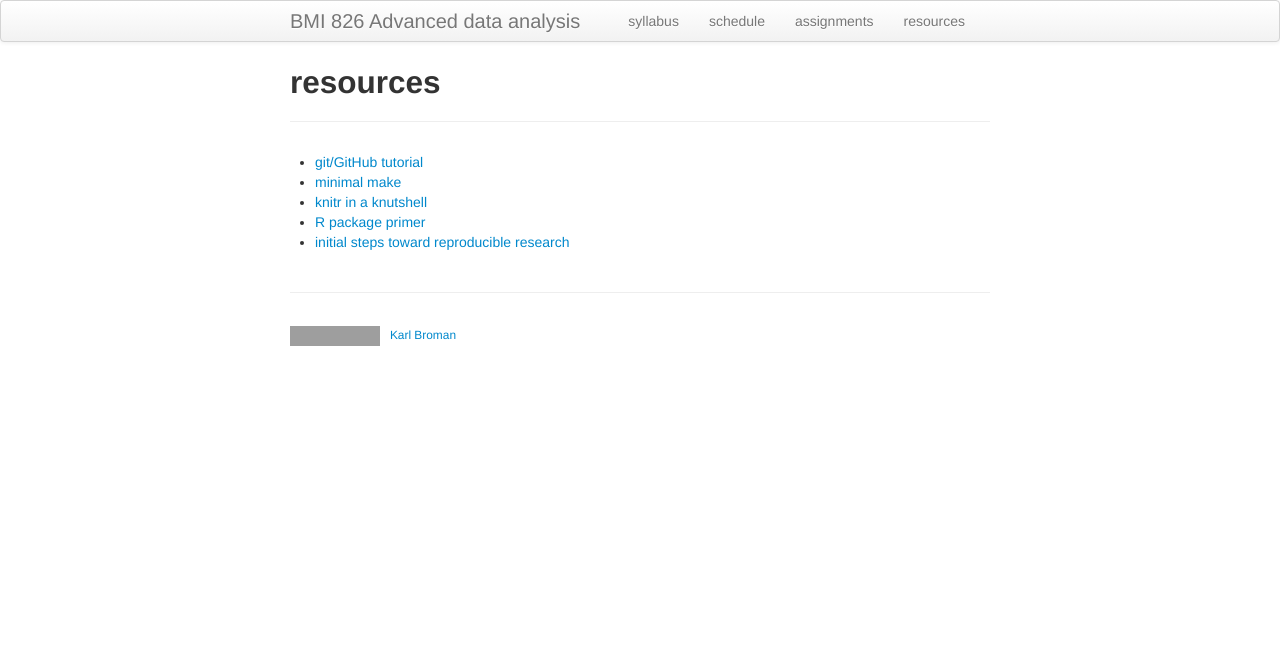
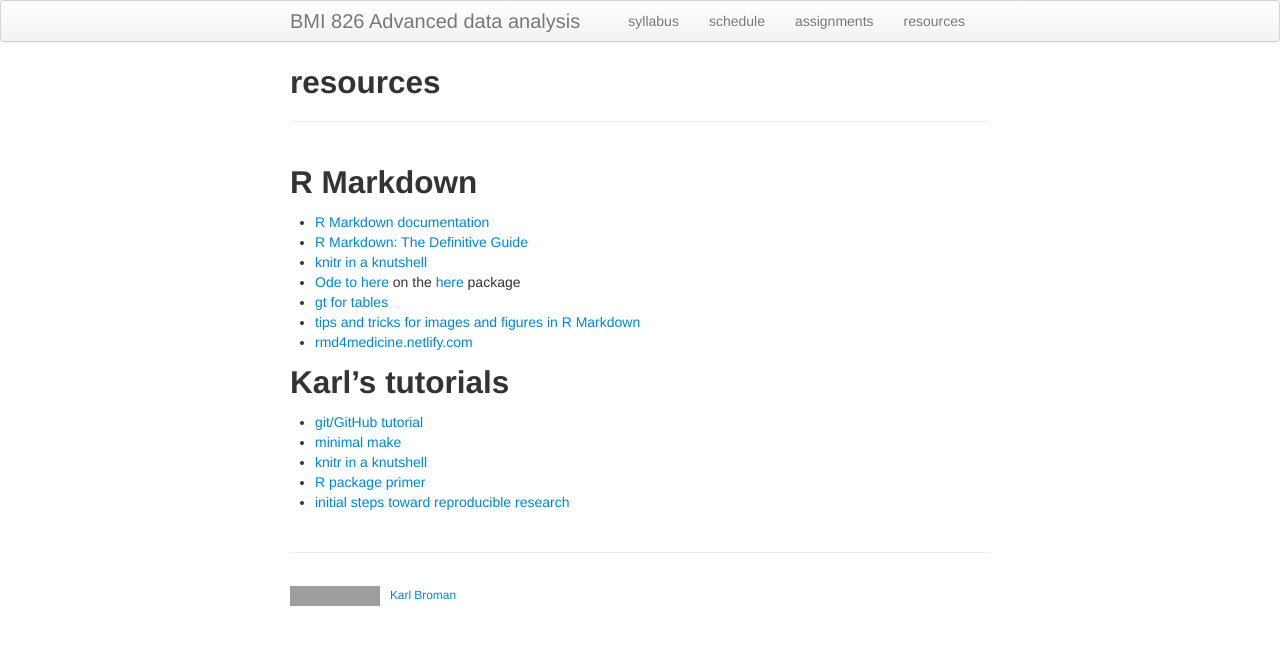
Before and after one commit to kbroman/AdvData, a Jekyll site: the page built from docs/resources.md, in a window 1280 px wide. Shown: the top 645 px of the page. Built offline with Jekyll 4.4.1, drawn with Linux system fonts in a browser that asks for light colours; grey boxes are pictures that could not be loaded.

Commit message:
Add R Markdown resources to docs/resources

```diff
--- a/docs/resources.md
+++ b/docs/resources.md
@@ -4,6 +4,19 @@ title: resources
 description: Resources for BMI 826, Advanced data analysis
 ---
 
+## R Markdown
+
+- [R Markdown documentation](https://rmarkdown.rstudio.com)
+- [R Markdown: The Definitive Guide](https://bookdown.org/yihui/rmarkdown/)
+- [knitr in a knutshell](https://kbroman.org/knitr_knutshell)
+- [Ode to here](https://github.com/jennybc/here_here) on the [here](https://here.r-lib.org/) package
+- [gt for tables](https://gt.rstudio.com)
+- [tips and tricks for images and figures in R Markdown](http://zevross.com/blog/2017/06/19/tips-and-tricks-for-working-with-images-and-figures-in-r-markdown-documents/)
+- [rmd4medicine.netlify.com](R Markdown for Medicine short course)
+
+
+## Karl's tutorials
+
 - [git/GitHub tutorial](https://kbroman.org/github_tutorial)
 - [minimal make](https://kbroman.org/minimal_make)
 - [knitr in a knutshell](https://kbroman.org/knitr_knutshell)
```
